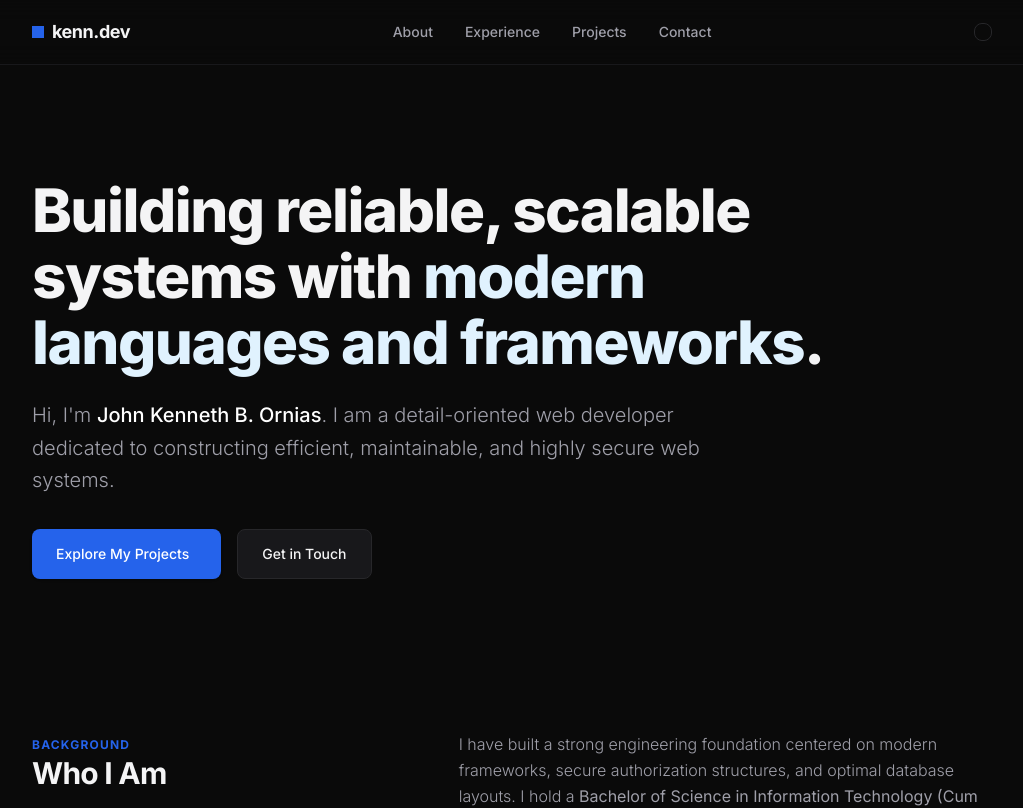
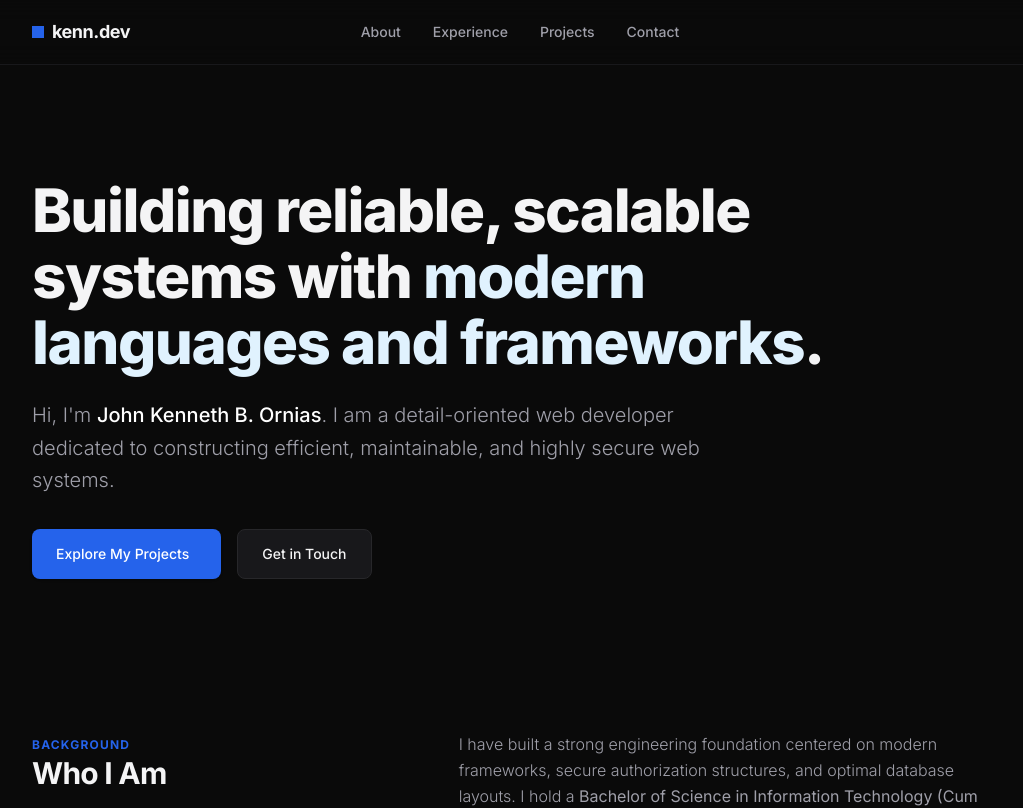
Before and after one commit to repulse-86/portfolio, a Vue app: page / in a window 1280 px wide. Shown: the top 808 px of the page, without its empty margins (120-1143 px from the left). Built offline with nearby package versions, Linux system fonts and the light colour scheme; some icons are missing.

Commit message:
fix: navbar navitems alignment

```diff
--- a/src/components/layout/AppHeader.vue
+++ b/src/components/layout/AppHeader.vue
@@ -23,13 +23,18 @@ const navLinks = [
     <header
         class="sticky top-0 z-40 w-full border-b border-zinc-200 bg-white/90 dark:bg-neutral-950/90 dark:border-zinc-900 backdrop-blur-md"
     >
-        <div class="max-w-5xl mx-auto px-6 h-16 flex items-center justify-between">
-            <a href="#" class="text-lg font-bold tracking-tight flex items-center space-x-2">
+        <div class="max-w-5xl mx-auto px-6 h-16 grid grid-cols-3 items-center">
+            <a
+                href="#"
+                class="text-lg font-bold tracking-tight flex items-center space-x-2 justify-self-start col-start-1"
+            >
                 <span class="w-3 h-3 bg-brand-600 rounded-none inline-block" />
                 <span>kenn.dev</span>
             </a>
 
-            <nav class="hidden md:flex items-center space-x-8 text-sm font-medium">
+            <nav
+                class="hidden md:flex items-center justify-center space-x-8 text-sm font-medium md:col-start-2"
+            >
                 <a
                     v-for="link in navLinks"
                     :key="link.href"
@@ -40,10 +45,10 @@ const navLinks = [
                 </a>
             </nav>
 
-            <div class="flex items-center space-x-4">
+            <div class="flex items-center justify-self-end col-start-3 space-x-4">
                 <ThemeToggle :dark-mode="darkMode" @toggle="$emit('toggleTheme')" />
                 <button
-                    class="md:hidden p-2 rounded-lg border border-zinc-200 dark:border-zinc-800 text-zinc-600 dark:text-zinc-400 hover:bg-zinc-100 dark:hover:bg-zinc-900 transition-all"
+                    class="md:hidden p-2 rounded-lg text-zinc-600 dark:text-zinc-400 hover:bg-zinc-100 dark:hover:bg-zinc-900 transition-all"
                     aria-label="Open Menu"
                     @click="mobileMenuOpen = !mobileMenuOpen"
                 >
--- a/src/components/ui/ThemeToggle.vue
+++ b/src/components/ui/ThemeToggle.vue
@@ -10,7 +10,7 @@ defineEmits<{
 
 <template>
     <button
-        class="p-2 rounded-lg border border-zinc-200 dark:border-zinc-800 text-zinc-600 dark:text-zinc-400 hover:bg-zinc-100 dark:hover:bg-zinc-900 transition-all"
+        class="p-2 rounded-lg text-zinc-600 dark:text-zinc-400 hover:bg-zinc-100 dark:hover:bg-zinc-900 transition-all"
         aria-label="Toggle Theme"
         @click="$emit('toggle')"
     >
```
